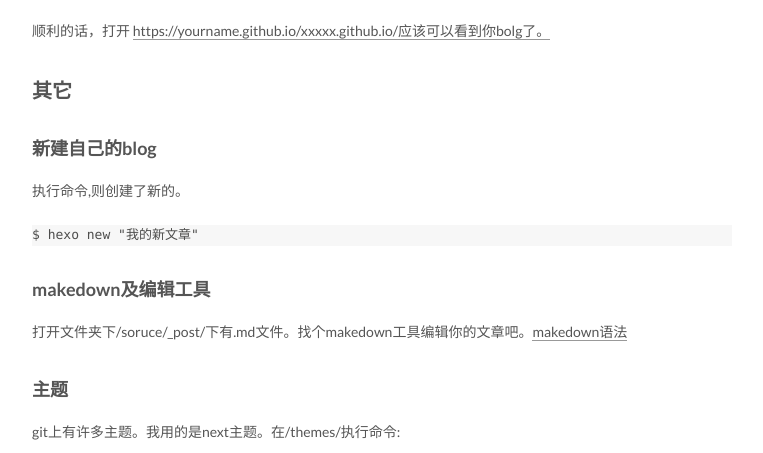
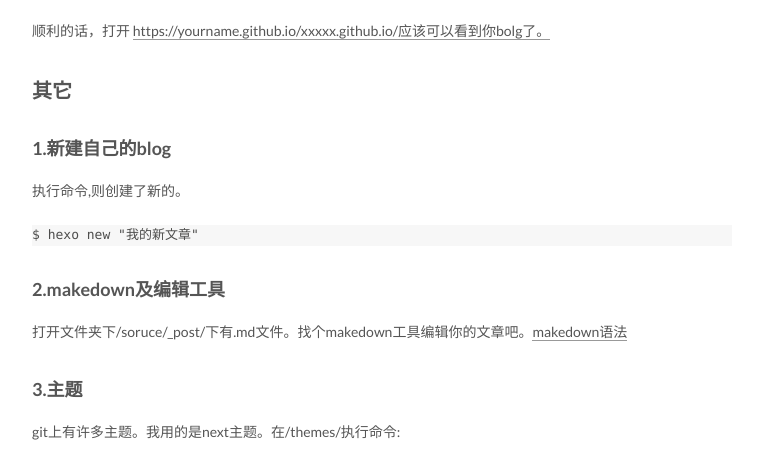
Before and after one commit to slean1999/slean.github.io, a plain HTML site: page index.html in a window 1280 px wide. Shown: the part 3022-3475 px from the top of the page, without its empty margins (258-1021 px from the left). Drawn offline with Linux system fonts and the light colour scheme.

Commit message:
Site updated: 2017-08-27 19:57:37

```diff
--- a/css/main.css
+++ b/css/main.css
@@ -1808,7 +1808,7 @@ pre .javascript .function {
   width: 4px;
   height: 4px;
   border-radius: 50%;
-  background: #b8ffff;
+  background: #fffb58;
 }
 .links-of-blogroll {
   font-size: 13px;
--- a/index.html
+++ b/index.html
@@ -340,10 +340,10 @@ permalink_defaults:
 </code></pre><h3 id="4-部署"><a href="#4-部署" class="headerlink" title="4.部署"></a>4.部署</h3><pre><code>hexo clean
 hexo g -d
 </code></pre><p>顺利的话，打开 <a href="https://yourname.github.io/xxxxx.github.io/应该可以看到你bolg了。" target="_blank" rel="external">https://yourname.github.io/xxxxx.github.io/应该可以看到你bolg了。</a></p>
-<h2 id="其它"><a href="#其它" class="headerlink" title="其它"></a>其它</h2><h3 id="新建自己的blog"><a href="#新建自己的blog" class="headerlink" title="新建自己的blog"></a>新建自己的blog</h3><p>执行命令,则创建了新的。</p>
+<h2 id="其它"><a href="#其它" class="headerlink" title="其它"></a>其它</h2><h3 id="1-新建自己的blog"><a href="#1-新建自己的blog" class="headerlink" title="1.新建自己的blog"></a>1.新建自己的blog</h3><p>执行命令,则创建了新的。</p>
 <pre><code>$ hexo new &quot;我的新文章&quot;
-</code></pre><h3 id="makedown及编辑工具"><a href="#makedown及编辑工具" class="headerlink" title="makedown及编辑工具"></a>makedown及编辑工具</h3><p>打开文件夹下/soruce/_post/下有.md文件。找个makedown工具编辑你的文章吧。<a href="http://www.appinn.com/markdown/" target="_blank" rel="external">makedown语法</a></p>
-<h3 id="主题"><a href="#主题" class="headerlink" title="主题"></a>主题</h3><p>git上有许多主题。我用的是next主题。在/themes/执行命令:</p>
+</code></pre><h3 id="2-makedown及编辑工具"><a href="#2-makedown及编辑工具" class="headerlink" title="2.makedown及编辑工具"></a>2.makedown及编辑工具</h3><p>打开文件夹下/soruce/_post/下有.md文件。找个makedown工具编辑你的文章吧。<a href="http://www.appinn.com/markdown/" target="_blank" rel="external">makedown语法</a></p>
+<h3 id="3-主题"><a href="#3-主题" class="headerlink" title="3.主题"></a>3.主题</h3><p>git上有许多主题。我用的是next主题。在/themes/执行命令:</p>
 <pre><code>git clone https://github.com/iissnan/hexo-theme-next themes/next
 </code></pre><p>可以看到themes文件夹下多了一个next文件夹。修改刚才的配置文件找到并修改:</p>
 <pre><code># Extensions
```
Also changed, not shown: 2017/08/27/GitHub-hexo半小时搭建自己的blog/index.html (+5 -5 lines).
